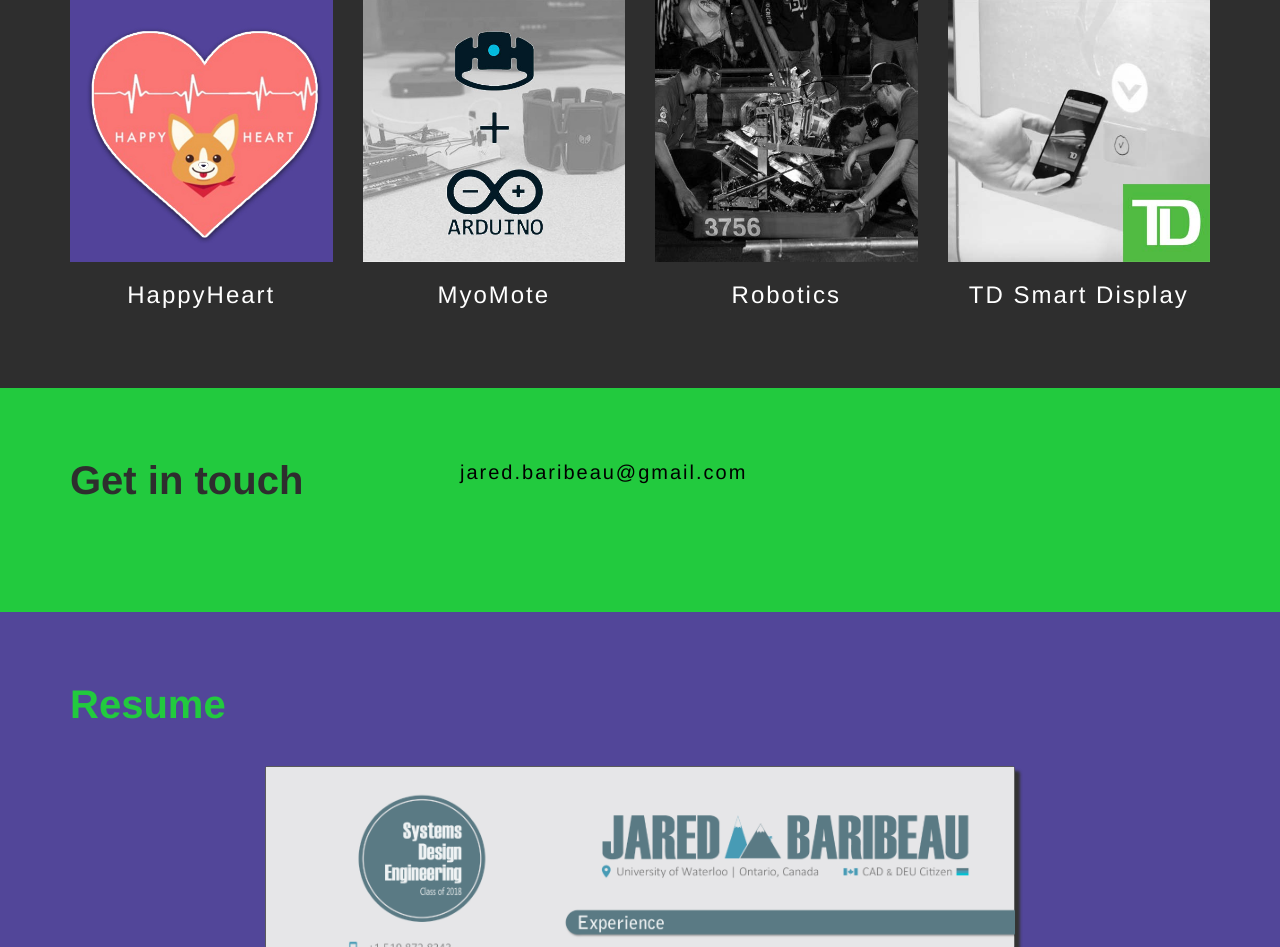
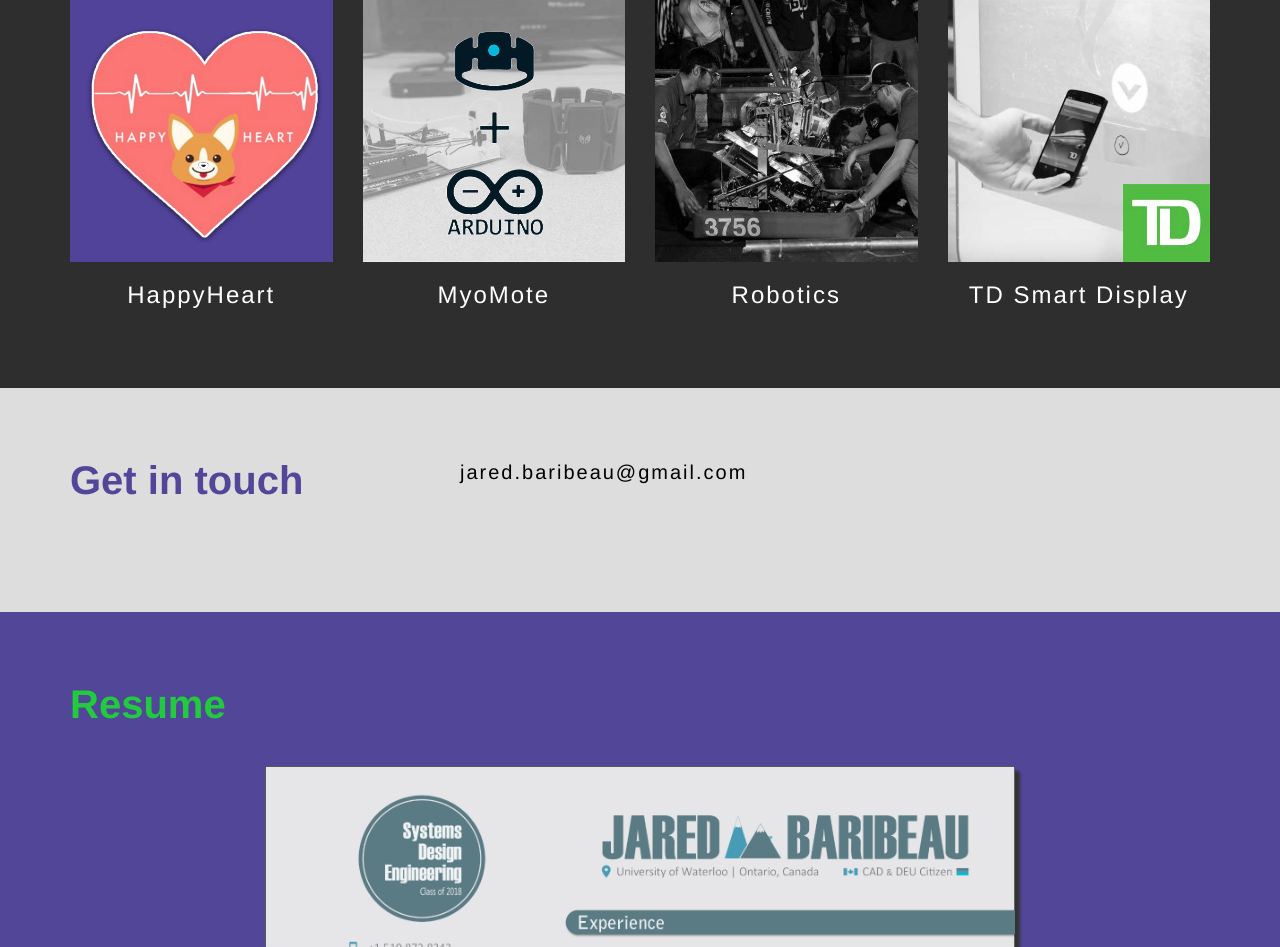
Before and after one commit to Jaribeau/jaribeau.github.io, a PHP site: page / in a window 1280 px wide. Shown: the part 1712-2659 px from the top of the page. Run offline with PHP 8.4, Linux system fonts and the light colour scheme.

Commit message:
Changed color of get in touch block

```diff
--- a/css/main.css
+++ b/css/main.css
@@ -240,11 +240,13 @@ h3 {
 
 /****** CONTACT ******/
 #contact {
+	background-color: #ddd;
 	/*background-color: #B2B2B2;*/
-	background-color: #22CA3E;
+	/*background-color: #22CA3E;*/
 }
 
 #contact h1 {
+	color: #524699;
 	/*color: #22CA3E;*/
 }
 
```
